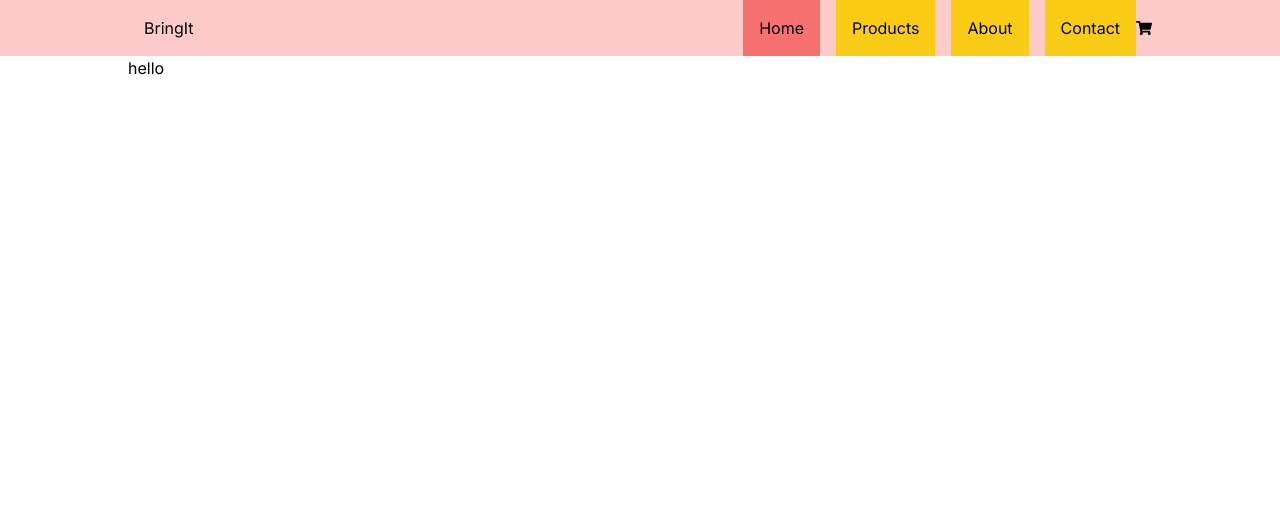
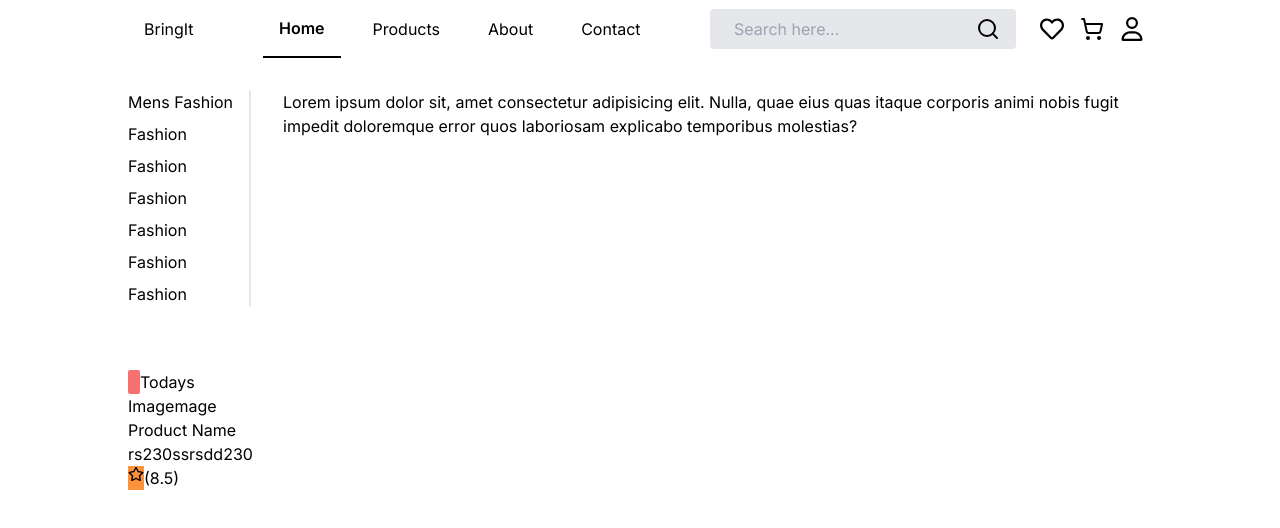
Before and after one commit to divyang1507/zenmall, a Next.js app: page / in a window 1280 px wide. Shown: the top 528 px of the page. Built offline with nearby package versions, Linux system fonts and the light colour scheme.

Commit message:
swiper js and productcard frame

```diff
--- a/package.json
+++ b/package.json
@@ -12,7 +12,8 @@
     "next": "14.2.3",
     "react": "^18",
     "react-dom": "^18",
-    "react-icons": "^5.2.0"
+    "react-icons": "^5.2.0",
+    "swiper": "^11.1.1"
   },
   "devDependencies": {
     "eslint": "^8",
--- /dev/null
+++ b/src/app/favourite/page.jsx
@@ -0,0 +1,9 @@
+import React from 'react'
+
+const Favouritepage = () => {
+  return (
+    <div>Favouritepage</div>
+  )
+}
+
+export default Favouritepage
--- a/src/app/page.js
+++ b/src/app/page.js
@@ -1,10 +1,25 @@
+import Category from "@/components/Category";
+import ProductsCard from "@/components/ProductsCard";
+
 export default function Home() {
   return (
     <>
-      <div className="mx-8 md:mx-16 lg:mx-32 ">
-
-      hello
-
+      <div className="mx-8 pt-8 md:mx-16 lg:mx-32 ">
+        <div className="flex">
+          <div className=" border-r-2 border-gray-200 pr-4">
+            <Category />
+          </div>
+          <div className="pl-8">
+Lorem ipsum dolor sit, amet consectetur adipisicing elit. Nulla, quae eius quas itaque corporis animi nobis fugit impedit doloremque error quos laboriosam explicabo temporibus molestias?
+          </div>
+        </div>
+        <div>
+        <div className="flex  items-center mt-16">
+          <div className="bg-red-400 w-3 h-6 rounded-sm"></div>
+          <span>Todays</span>
+        </div>
+        <ProductsCard/>
+        </div>
       </div>
     </>
   );
--- /dev/null
+++ b/src/components/Category.jsx
@@ -0,0 +1,33 @@
+import React from "react";
+
+const Category = () => {
+  return (
+    <>
+      <div className="gap-2 flex flex-col">
+        <div className=" text-nowrap flex justify-between">
+          Mens Fashion
+        </div>
+        <div className="flex justify-between">
+          Fashion
+        </div>
+        <div className="flex justify-between">
+          Fashion
+        </div>
+        <div className="flex justify-between">
+          Fashion
+        </div>
+        <div className="flex justify-between">
+          Fashion
+        </div>
+        <div className="flex justify-between">
+          Fashion
+        </div>
+        <div className="flex justify-between">
+          Fashion
+        </div>
+      </div>
+    </>
+  );
+};
+
+export default Category;
--- a/src/components/Links.jsx
+++ b/src/components/Links.jsx
@@ -2,7 +2,7 @@
 import Link from "next/link";
 import { usePathname } from "next/navigation";
 import React from "react";
-import { FaShoppingCart } from "react-icons/fa";
+
 const Links = () => {
   const pathname = usePathname();
   const links = [
@@ -24,13 +24,13 @@ const Links = () => {
     },
   ];
   return (
-    <div className="flex justify-between items-center  ">
+    <div className="flex gap-12 w-full items-center  ">
       <div className="flex justify-center items-center gap-4">
         {links.map((e) => (
           <Link
             className={`${
-              pathname === e.path ? "bg-red-400" : "bg-yellow-400"
-            } hover:bg-slate-400 p-4`}
+              pathname === e.path ? "font-semibold border-b-2 border-black" : ""
+            } hover:font-semibold p-4`}
             href={e.path}
             key={e.title}
           >
@@ -39,11 +39,7 @@ const Links = () => {
           </Link>
         ))}
       </div>
-      <div className="flex items-center">
-       <Link href={"/cart"}>
-       <FaShoppingCart />
-       </Link>
-      </div>
+
     </div>
   );
 };
--- a/src/components/Navbar.jsx
+++ b/src/components/Navbar.jsx
@@ -1,17 +1,39 @@
 import React from "react";
 import Links from "./Links";
+import { FaShoppingCart, FaRegUserCircle, FaRegHeart } from "react-icons/fa";
+import { LuShoppingCart } from "react-icons/lu";
+import { FaRegUser } from "react-icons/fa6";
+import { FiSearch } from "react-icons/fi";
+import Link from "next/link";
+
 
 const navbar = () => {
   return (
     <>
-      <header className="bg-red-200">
-        <nav className="flex justify-between items-center mx-8 md:mx-16 lg:mx-32  ">
-          <div className="p-4 hover:bg-slate-700">BringIt</div>
+      <header className="">
+        <nav className=" hidden md:flex justify-between items-center mx-8 md:mx-16 lg:mx-32  ">
+          <div className="p-4">BringIt</div>
           <div className="hidden lg:block md:block">
             <Links />
           </div>
+          <div className="flex gap-4 items-center justify-center  ">
+        <div className="flex justify-center rounded p-2 pr-4  bg-gray-200 items-center gap-2 text-2xl ">
+          <input type="text" placeholder="Search here..." className=" pl-4  rounded text-base outline-none bg-gray-200" />
+          <FiSearch />
+        </div>
 
-          <div className="block lg:hidden md:hidden">menu</div>
+        <div className="flex items-center text-2xl justify-between">
+          <Link href={"/favourite"} className="p-2">
+            <FaRegHeart />
+          </Link>
+          <Link href={"/cart"} className="p-2">
+            <LuShoppingCart />
+          </Link>
+          <Link href={"/cart"} className="p-2">
+            <FaRegUser />
+          </Link>
+        </div>
+      </div>
         </nav>
       </header>
     </>
--- /dev/null
+++ b/src/components/ProductsCard.jsx
@@ -0,0 +1,24 @@
+import React from "react";
+import { FaRegStar } from "react-icons/fa";
+
+const ProductsCard = () => {
+  return (
+    <>
+      <div>
+        <div>
+            Imagemage
+        </div>
+        <div>
+            Product Name
+        </div>
+        <div><span>rs</span><span>230</span><span>ssrs</span><span>dd230</span></div>
+        <div className="flex">
+            <div className="bg-orange-400"><FaRegStar /></div>
+            <div>(8.5)</div>
+        </div>
+      </div>
+    </>
+  );
+};
+
+export default ProductsCard;
```
Also changed, not shown: 1 other file (tests, documents, lock files or other folders).
